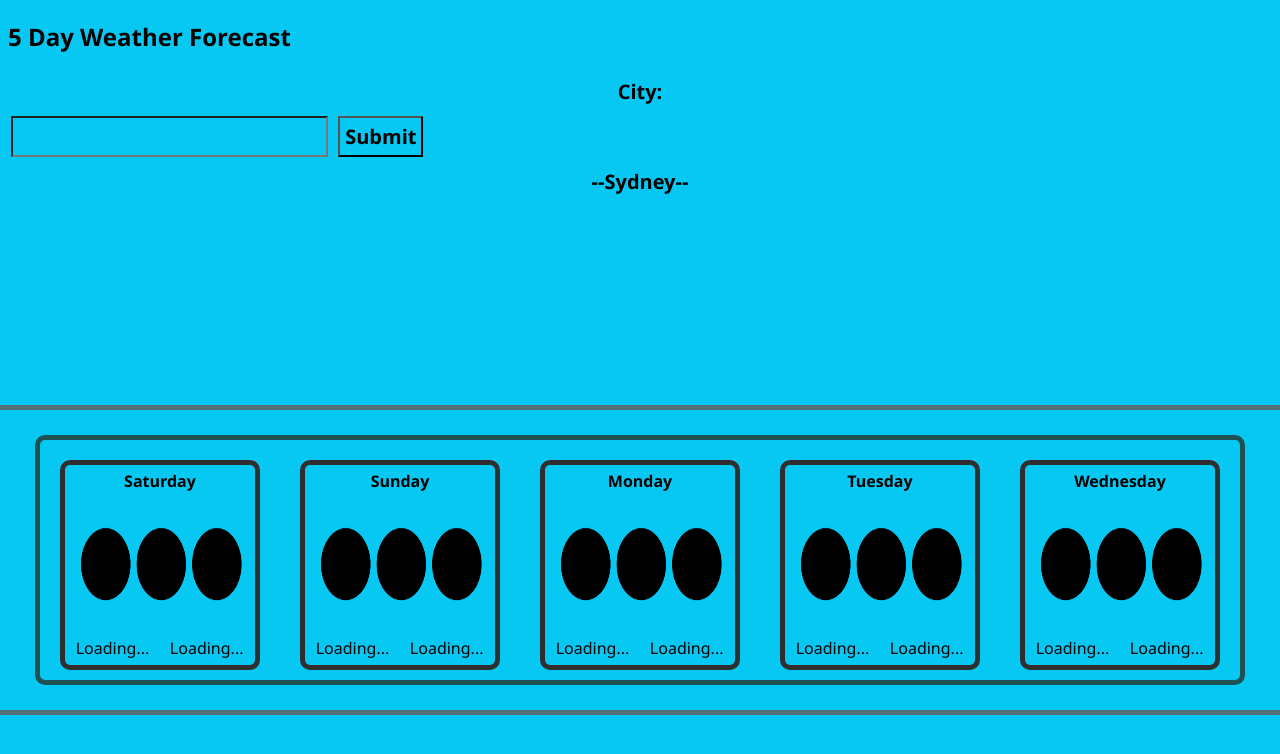
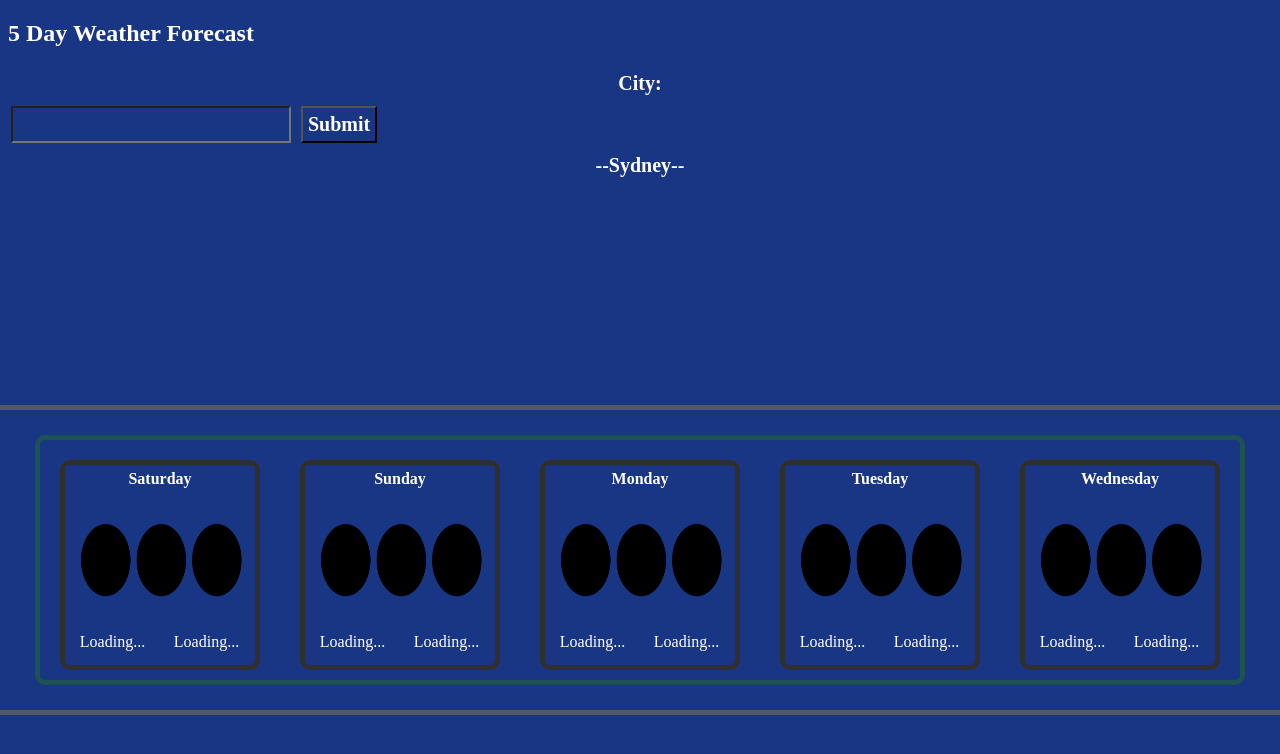
Before and after one commit to ElsieMay/06_Homework_Server_side_APIs_Weather_Dashboard, a plain HTML site: page index.html in a window 1280 px wide. Drawn offline with Linux system fonts and the light colour scheme.

Commit message:
changed CSS

```diff
--- a/assets/style.css
+++ b/assets/style.css
@@ -1,7 +1,7 @@
 * {
-	color: rgb(7, 1, 1);
-	background: rgb(7, 200, 243);
-	font-family: "Segoe UI", Tahoma, Geneva, Verdana, sans-serif;
+	color: rgb(255, 255, 255);
+	background: rgb(25, 54, 133);
+	font-family: "Times New Roman", Times, serif;
 }
 
 #cityInput,
@@ -40,18 +40,21 @@ button {
 }
 
 .icons {
-	display: inline-bock;
 	float: left;
 	height: 200px;
 	width: 190px;
 	margin: 20px;
 	border: 5px solid rgb(48, 47, 47);
 	border-radius: 10px;
+	object-fit: contain;
 }
 
 .image {
 	height: 140px;
 	width: 100%;
+	display: flex;
+	justify-content: center;
+	object-fit: contain;
 }
 
 .imgClass {
@@ -61,7 +64,6 @@ button {
 
 .weather {
 	margin: 5px;
-	/*  background-color: rgb(106, 215, 255); */
 	border-radius: 5px;
 	text-align: center;
 	font-weight: bold;
```
